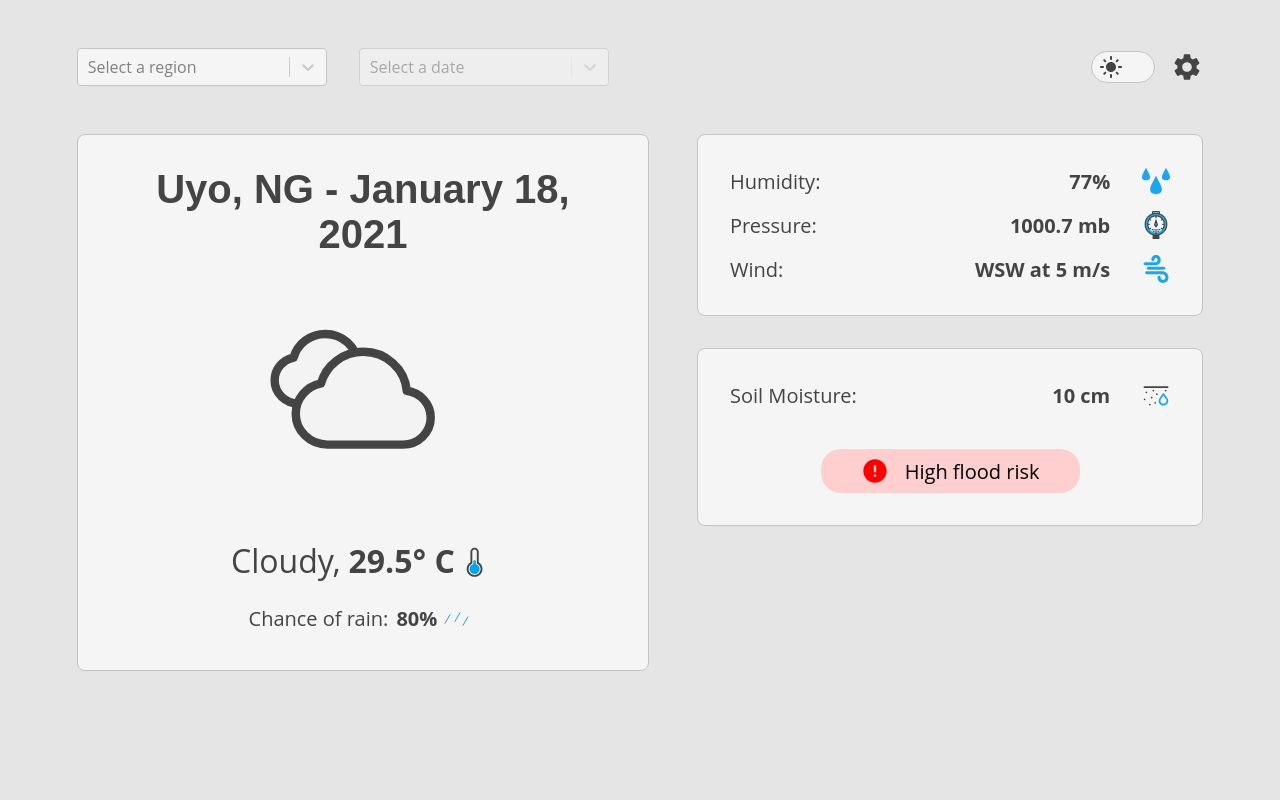
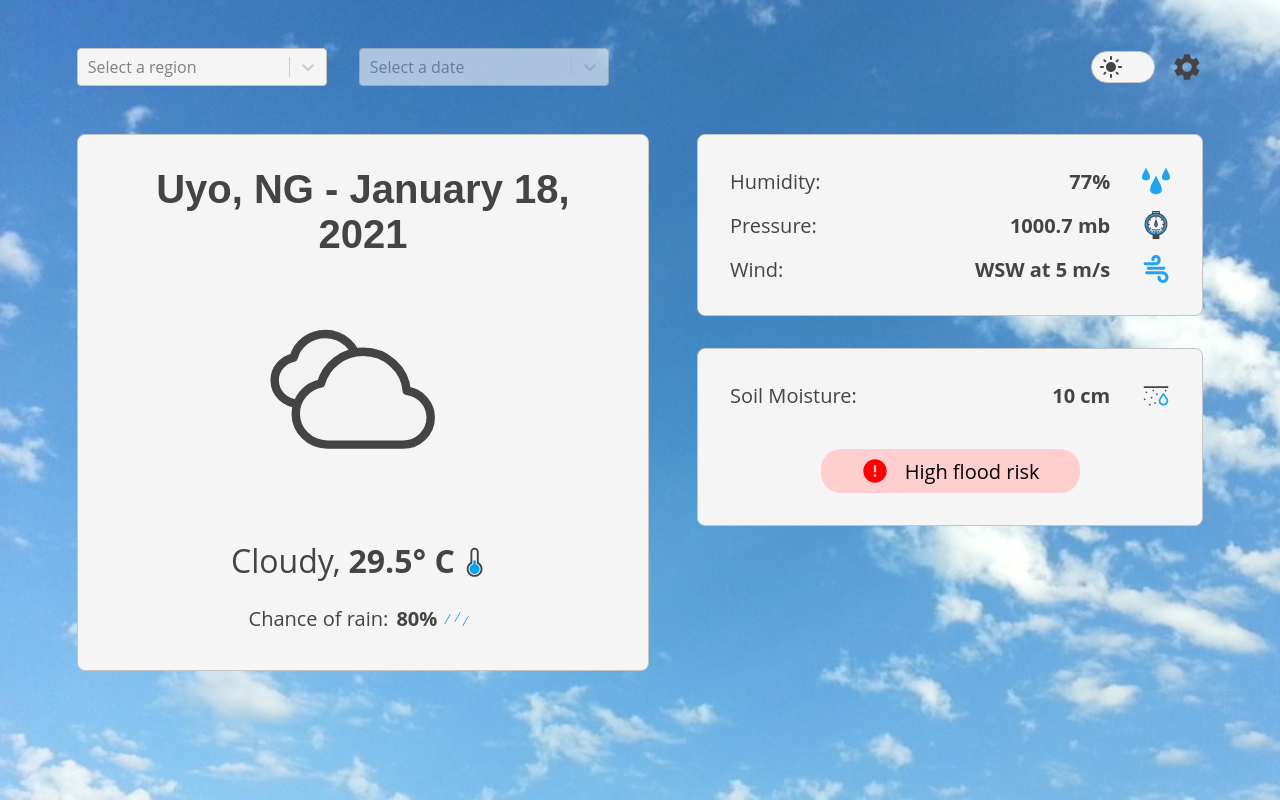
Before and after one commit to Azzyew/kanda-weather-dashboard, a React (Create React App) app: page / in a window 1280 px wide. Built offline with nearby package versions, Linux system fonts and the light colour scheme.

Commit message:
add backgrounds

```diff
--- a/src/App.jsx
+++ b/src/App.jsx
@@ -2,6 +2,8 @@ import { useTranslation } from 'react-i18next'
 import { useForecasts } from './contexts/forecastsContext'
 import { Settings } from './components/Settings'
 
+import bodyBackground from './svg/images/bodyBG-dark.jpg'
+import bodyBackgroundLight from './svg/images/bodyBG-light.jpeg'
 import { SoilMoisture } from './svg/icons/SoilMoisture'
 import { Humidity } from './svg/icons/Humidity'
 import { Pressure } from './svg/icons/Pressure'
@@ -25,7 +27,15 @@ export default function App() {
   return (
     <ThemeProvider theme={currentTheme === 'light' ? themes.light : themes.dark}>
       <GlobalStyle />
-      <StyledApp>
+      <StyledApp style={{
+        backgroundImage: currentTheme === 'dark' ? (
+          `url('${bodyBackground}')`
+        ) : (
+          `url('${bodyBackgroundLight}')`
+        ),
+        backgroundRepeat: 'no-repeat' ,
+        backgroundSize: 'cover'
+      }}>
         <header>
           <form>
             <SelectInput type="region" />
```
Also changed, not shown: src/svg/images/bodyBG-dark.jpg (added), src/svg/images/bodyBG-light.jpeg (added).
